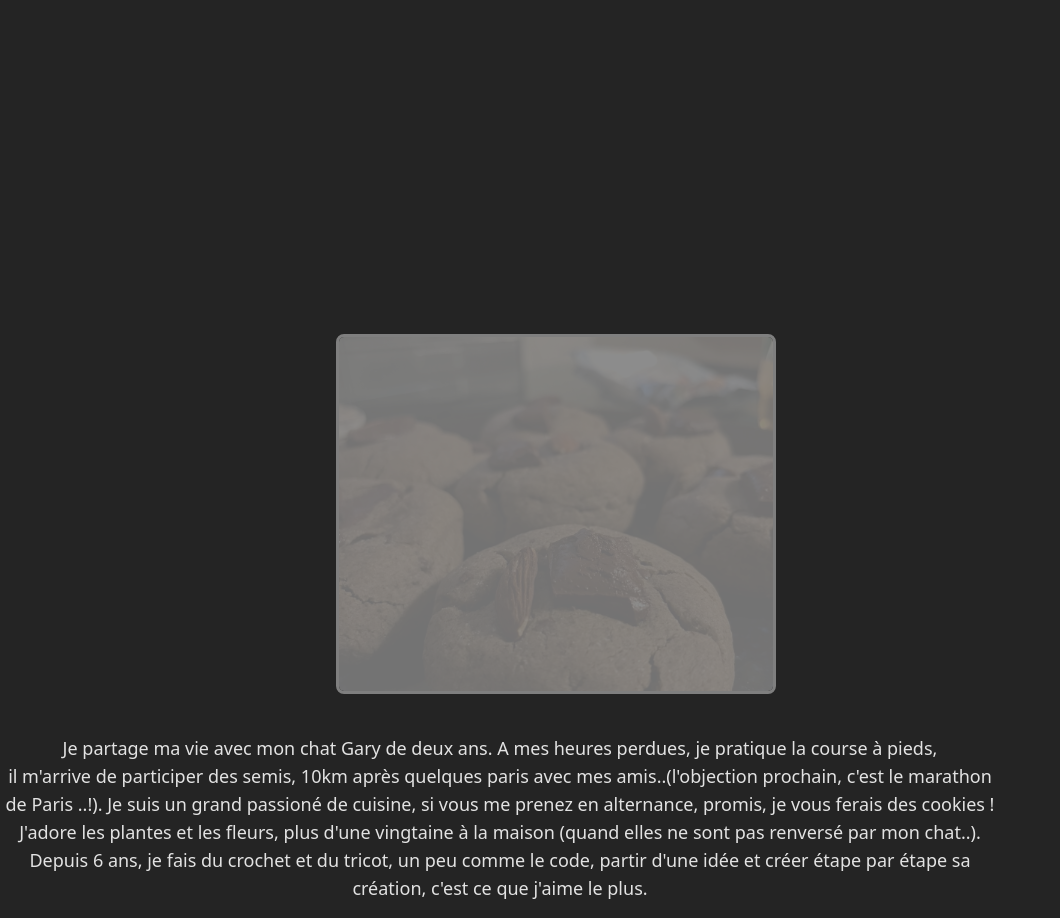
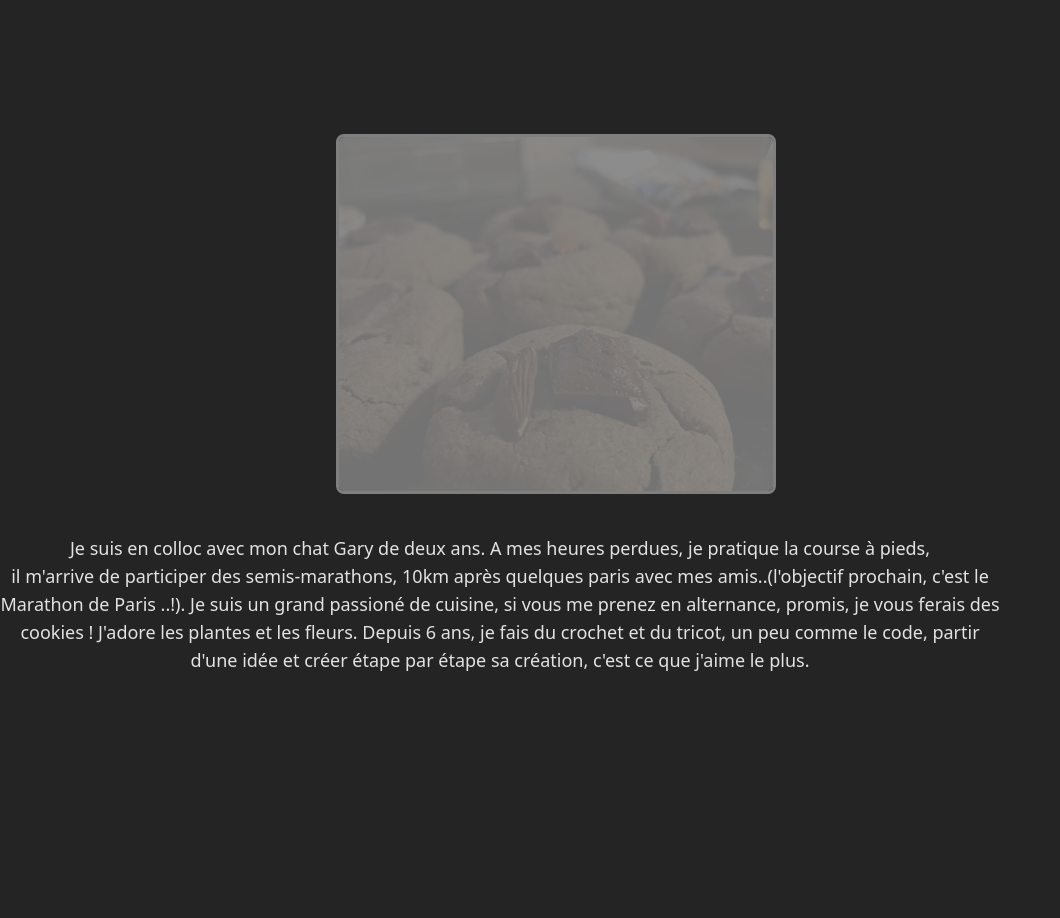
Before and after one commit to malick1302/Portfolio_Malick, a React (Vite) app: page /About in a window 1280 px wide. Shown: the part 720-1638 px from the top of the page, without its empty margins (0-1060 px from the left). After the commit the page ends 1410 px from the top, so only its background shows below. Built offline with nearby package versions, Linux system fonts and the light colour scheme; a web font is replaced by a local one.

Commit message:
FIX: responsive 2/3 of the website

```diff
--- a/src/components/Collection.jsx
+++ b/src/components/Collection.jsx
@@ -69,17 +69,17 @@ const Collection = () => {
   // ];
 
   return (
-    <div className='md:flex-col mt-30 md:mt-100 w-full'>
+    <div className='md:flex-col mt-30 md:mt-50 w-full'>
 
 <div className='mb-8 m-7 flex flex-col justify-center md:justify-center md:gap-2 md:p-0 md:m-0 md:mr-12'>
       <Carousel carousel={full}/>
-      <p className="text-center sm:mt-4 sm:mb-4 text-lg text-white-600 md:w-150 md:text-center lg:w-200 xl:w-250">
-       Je partage ma vie avec mon chat Gary de deux ans.
+      <p className="text-center sm:mt-4 sm:mb-4 text-lg text-white-600 md:w-150 md:text-center lg:w-200 xl:w-250 mt-6">
+       Je suis en colloc avec mon chat Gary de deux ans.
        A mes heures perdues, je pratique la course à pieds,
-       <br></br>il m'arrive de participer des semis, 10km après
-       quelques paris avec mes amis..(l'objection prochain, c'est le marathon de Paris ..!).
+       <br></br>il m'arrive de participer des semis-marathons, 10km après
+       quelques paris avec mes amis..(l'objectif prochain, c'est le Marathon de Paris ..!).
        Je suis un grand passioné de cuisine, si vous me prenez en alternance, promis, je vous ferais des cookies !
-       J'adore les plantes et les fleurs, plus d'une vingtaine à la maison (quand elles ne sont pas renversé par mon chat..).
+       J'adore les plantes et les fleurs.
        Depuis 6 ans, je fais du crochet et du tricot, un peu comme le code, partir d'une idée
        et créer étape par étape sa création, c'est ce que j'aime le plus.
       </p>
--- a/src/components/LogoCompet.jsx
+++ b/src/components/LogoCompet.jsx
@@ -1,7 +1,7 @@
 import React, { useEffect } from 'react';
 import { gsap } from 'gsap';
 
-// Importation des images
+
 import html5Logo from '../assets/photo/html-5.svg';
 import cssLogo from '../assets/photo/css-alt.svg';
 import jsLogo from '../assets/photo/js.svg';
@@ -57,7 +57,7 @@ export default function LogoCompet() {
   }, []);
 
   return (
-    <div className='w-100 m-12 grid grid-cols-2 sm:m-17 md:grid-cols-3 gap-4 md:w-180 md:gap-6 lg:gap-12 lg:ml-30 xl:ml-17 xl:w-300'>
+    <div className='w-100 m-12 grid grid-cols-2 sm:m-17 md:grid-cols-3 gap-4 md:w-180 md:gap-6 lg:gap-12 lg:ml-30 xl:ml-17 xl:w-300' >
       {[
         [html5Logo, "HTML"],
         [cssLogo, "CSS"],
@@ -71,7 +71,7 @@ export default function LogoCompet() {
       ].map(([src, label], index) => (
         <div className='flex gap-y-2 w-50 sm: lg:ml-6' key={index}>
           <img src={src} alt={`logo ${label}`} className='logo w-20' />
-          <h3 className='mt-6 ml-6'>{label}</h3>
+          <h3 className='mt-6 ml-6 max-md:hidden'>{label}</h3>
         </div>
       ))}
     </div>
--- a/src/pages/About.jsx
+++ b/src/pages/About.jsx
@@ -22,7 +22,7 @@ const About = () => {
         </div>
       </div>
 <div className='space-y-10 w-full lg:h-95 md:pr-30 '>
-<h1 className='flex justify-center mt-10 text-3xl min-lg:hidden mr-12 ml-12 '>Qui suis-je ?</h1>
+<h1 className='flex justify-center mt-6 text-3xl min-lg:hidden mr-12 ml-12 '>Qui suis-je ?</h1>
 
   <p className='sm:border sm:p-6 sm:rounded-2xl lg:ml-35 md:ml-20 m-7'>
     Je suis Malick, j'ai 28 ans, originaire de la Bretagne, je vis à Paris depuis maintenant 8 ans.
--- a/src/pages/Competences.jsx
+++ b/src/pages/Competences.jsx
@@ -6,7 +6,7 @@ const Competences = () => {
 
     return (
       <div id="Competences">
-          <div className='flex md:flex-col mt-220'>
+          <div className='flex md:flex-col max-md:mt-30 mt-200'>
        <h1 className=' text-4xl md:text-7xl mb-3 ml-7 '>TECHNOLOGIES</h1>
 
 
```
